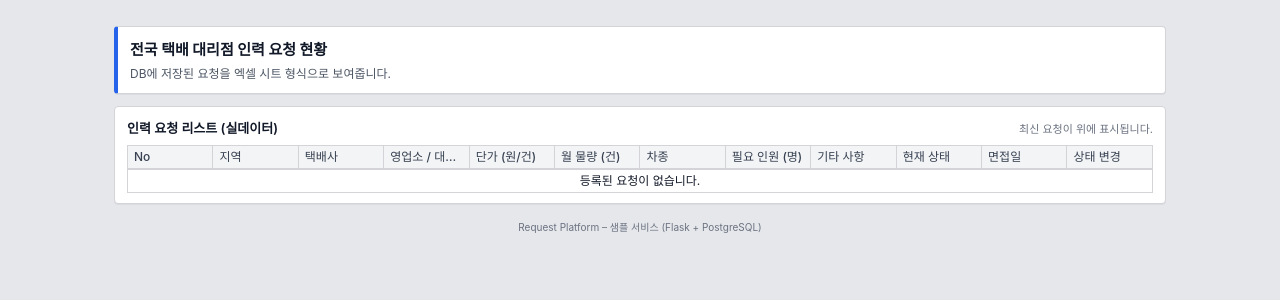
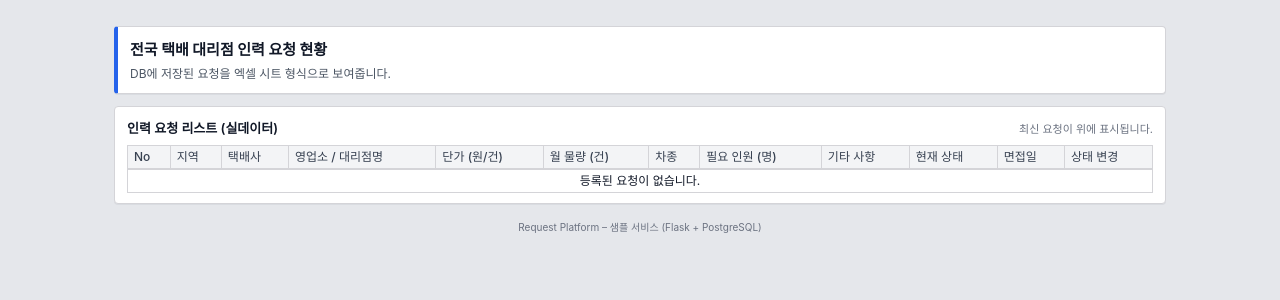
Before and after one commit to sujinchoo/RequestPlatform, a Flask app: page /dashboard in a window 1280 px wide. Shown: the part 44-344 px from the top of the page. Run offline with Flask 3, Linux system fonts and the light colour scheme; the visitor is signed in with stand-in values (Sample User, id 1); data that the repository does not hold is empty.

Commit message:
Update styles.css

```diff
--- a/static/styles.css
+++ b/static/styles.css
@@ -424,27 +424,3 @@ tbody tr:nth-child(even) {
   font-size: 11px;
   height: 26px;
 }
-/* 테이블 전체를 가로 스크롤 */
-.table-wrapper {
-    overflow-x: auto;
-    -webkit-overflow-scrolling: touch;
-}
-
-/* 셀 내부 텍스트 줄바꿈 금지 */
-#request-table td,
-#request-table th {
-    white-space: nowrap;
-    overflow: hidden;
-    text-overflow: ellipsis;
-    max-width: 140px; /* 필요시 개별 조정 */
-}
-
-/* 좁은 화면에서 컬럼 깨짐 방지 */
-#request-table {
-    table-layout: fixed;
-}
-
-/* 연한 노랑 배경 - 오늘 신규 등록 */
-.today-row {
-    background-color: #FFF9C4 !important; /* 연한 파스텔 노랑 */
-}
```
